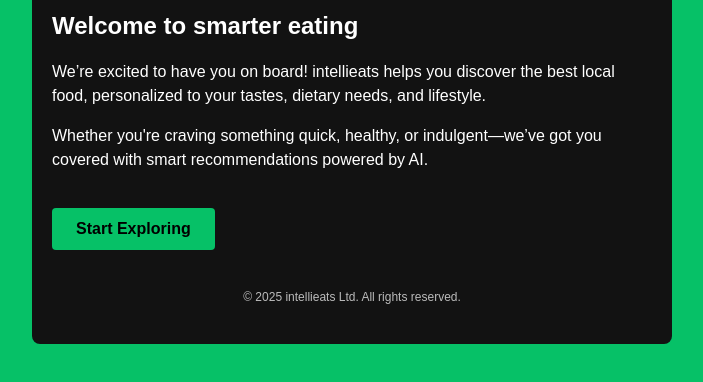
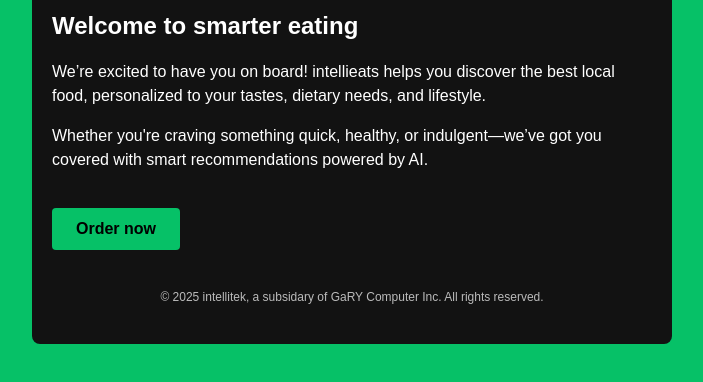
Before and after one commit to IZA165/intellieats, a plain HTML site: page index.html in a window 1280 px wide. Shown: the part 362-744 px from the top of the page, without its empty margins (288-991 px from the left). Drawn offline with Linux system fonts and the light colour scheme.

Commit message:
Update index.html

```diff
--- a/index.html
+++ b/index.html
@@ -63,10 +63,10 @@
       <h2>Welcome to smarter eating</h2>
       <p>We’re excited to have you on board! intellieats helps you discover the best local food, personalized to your tastes, dietary needs, and lifestyle.</p>
       <p>Whether you're craving something quick, healthy, or indulgent—we’ve got you covered with smart recommendations powered by AI.</p>
-      <a href="https://emea01.safelinks.protection.outlook.com/?url=https%3A%2F%2Fwww.intellieats.com%2Fstart&data=05%7C02%7C%7Cabe5d1576f2d426a66cf08dd97b9672f%7C84df9e7fe9f640afb435aaaaaaaaaaaa%7C1%7C0%7C638833544733386624%7CUnknown%7CTWFpbGZsb3d8eyJFbXB0eU1hcGkiOnRydWUsIlYiOiIwLjAuMDAwMCIsIlAiOiJXaW4zMiIsIkFOIjoiTWFpbCIsIldUIjoyfQ%3D%3D%7C0%7C%7C%7C&sdata=dIs2MsAdYODtBQxpPTklj%2Ft07AittMAjCyHvBfm9BnQ%3D&reserved=0" class="button">Start Exploring</a>
+      <a href="https://intellieats.vercel.app/" class="button">Order now</a>
     </div>
     <div class="footer">
-      © 2025 intellieats Ltd. All rights reserved.
+      © 2025 intellitek, a subsidary of GaRY Computer Inc. All rights reserved.
     </div>
   </div>
 </body>
```
